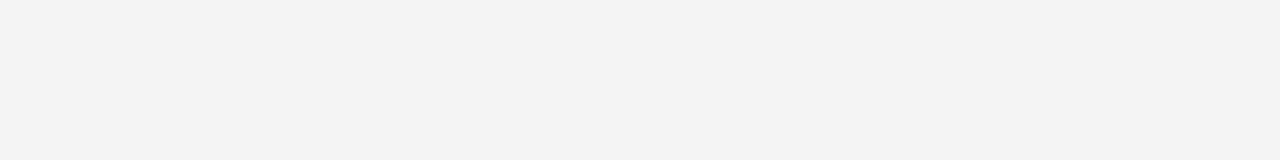
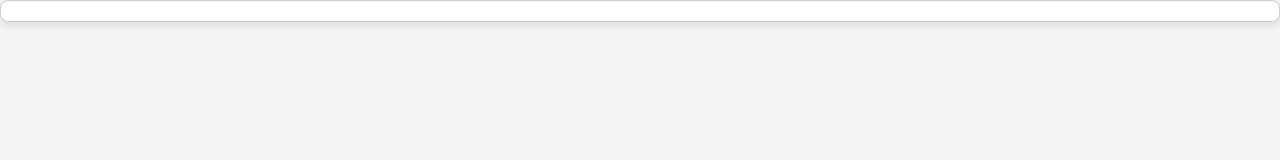
Before and after one commit to tetracontinental/to_understand_path, a plain HTML site: page index.html in a window 1280 px wide. Drawn offline with Linux system fonts and the light colour scheme.

Commit message:
Update index.html

```diff
--- a/index.html
+++ b/index.html
@@ -6,6 +6,7 @@
     <title>My Portfolio</title>
     <link rel="stylesheet" href="/css/style.css">
 </head>
-<body>
-</body>
+<div class="project card">
+    <!-- プロジェクトの内容 -->
+</div>
 </html>
```
